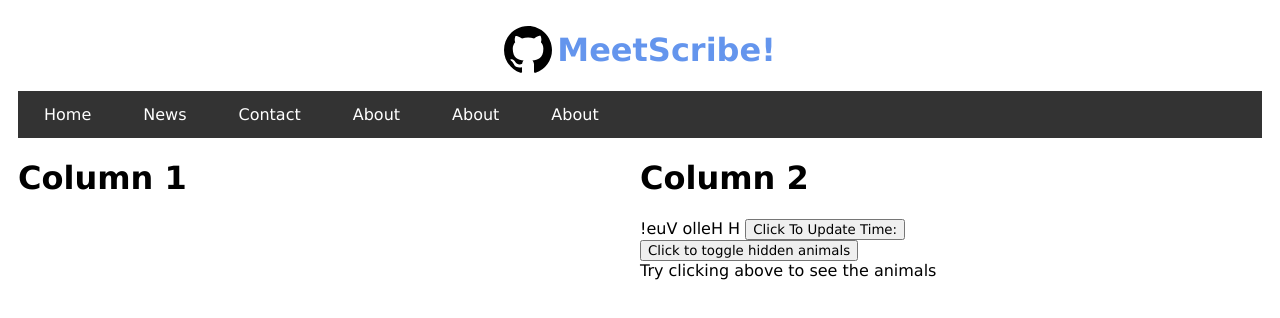
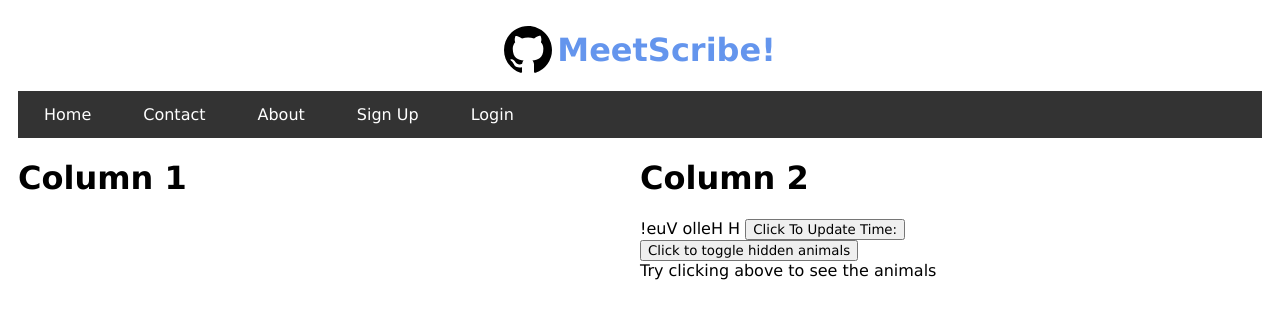
Before and after one commit to illegalbyte/SIT120-weekly-tasks, a plain HTML site: page index.html in a window 1280 px wide. Drawn offline with nearby package versions, Linux system fonts and the light colour scheme.

Commit message:
Commit before redesign for assignment 1

```diff
--- a/index.html
+++ b/index.html
@@ -20,12 +20,11 @@
 		</div>
 		<div class="navbar">
 			<ul>
-				<li class="active"><a href="/">Home</a></li>
-				<li><a href="/news.html">News</a></li>
+				<li class="active"><a href="/index.html">Home</a></li>
 				<li><a href="/contact.html">Contact</a></li>
 				<li><a href="/about.html">About</a></li>
-				<li><a href="/about.html">About</a></li>
-				<li><a href="/about.html">About</a></li>
+				<li><a href="/signup.html">Sign Up</a></li>
+				<li><a href="/login.html">Login</a></li>
 			</ul>
 		</div>
 		<div class="column1">
```
